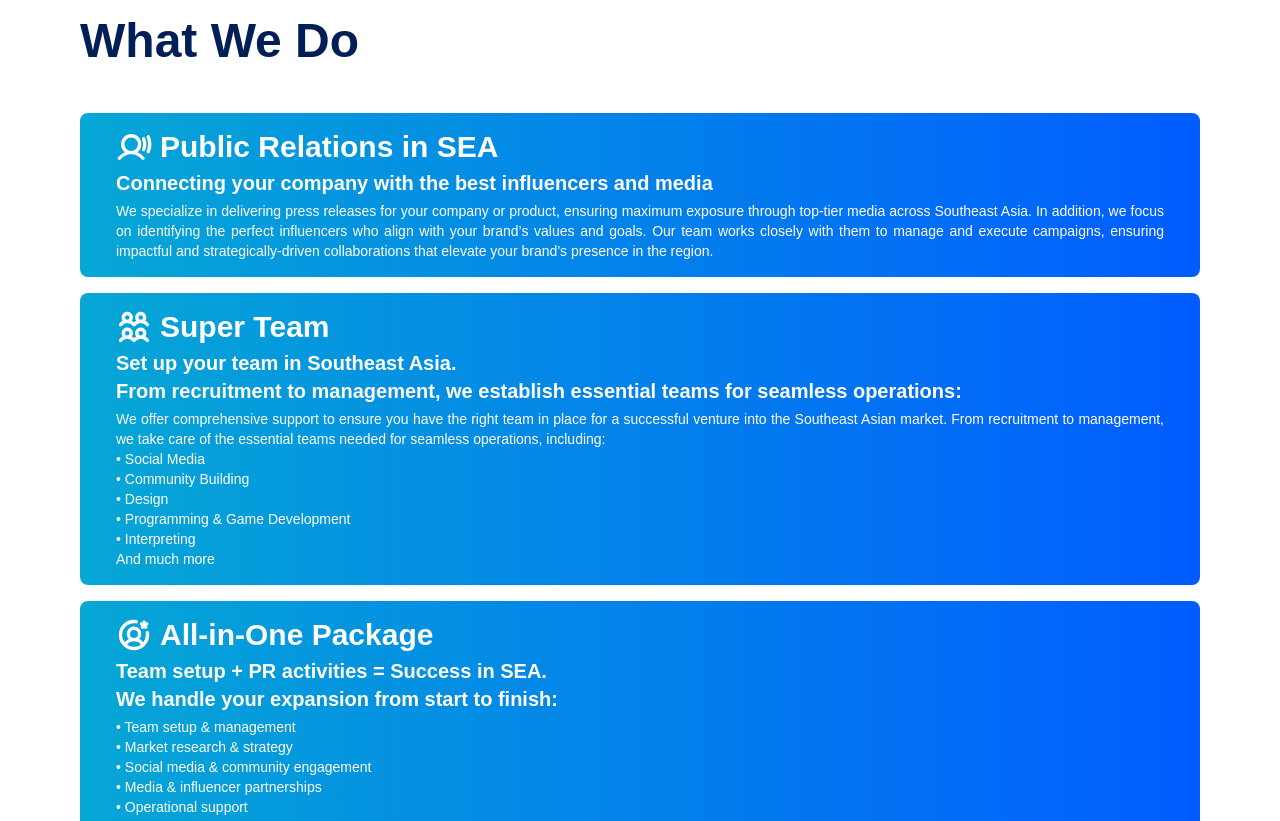
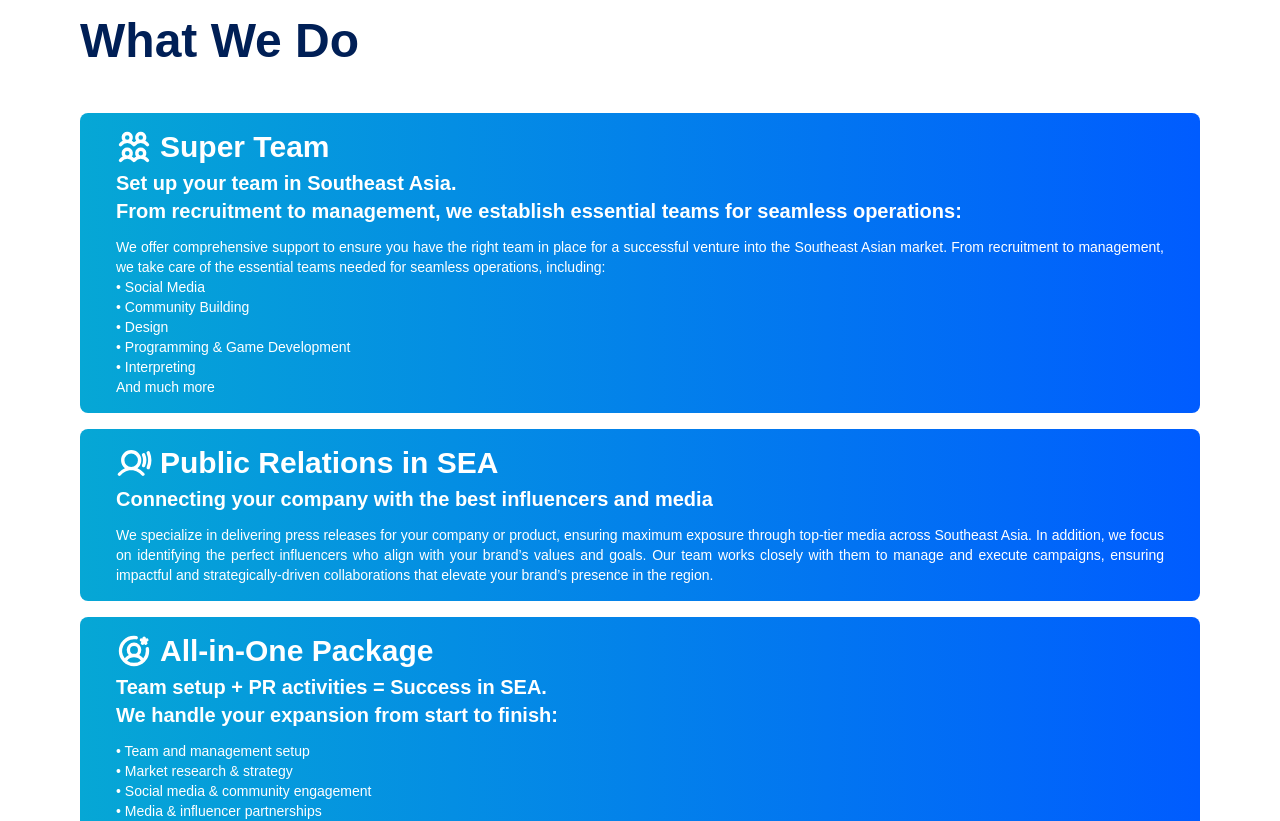
Before and after one commit to AlfinTeguh16/TimSEA-CompanyProfile, a Next.js app: page / in a window 1280 px wide. Shown: the part 980-1801 px from the top of the page. Built offline with nearby package versions, Linux system fonts and the light colour scheme; no server answers; the database is empty.

Commit message:
feat: change text in service

```diff
--- a/src/app/components/homePage/services.tsx
+++ b/src/app/components/homePage/services.tsx
@@ -15,10 +15,10 @@ const ServiceCard: React.FC<ServiceCardProps> = ({ icon: Icon, title, subtitle,
             <div className="p-4 h-full bg-gradient-to-l to-cerulean-500 from-blue-ribbon-500 transition-all ease-out duration-500 rounded-lg hover:z-20 hover:scale-105 hover:shadow-xl">
                 <div>
                     <span className="flex flex-row pl-5 align-middle">
-                        <Icon className="text-white text-xl md:text-4xl mr-2" />
-                        <p className="text-white font-bold text-base md:text-2xl xl:text-3xl">{title}</p>
+                        <Icon className="text-white text-2xl md:text-4xl mr-2" />
+                        <p className="text-white font-bold text-xl md:text-2xl xl:text-3xl">{title}</p>
                     </span>
-                    <p className="text-white font-semibold text-base md:text-xl px-5 py-1">{subtitle}</p>
+                    <p className="text-white leading-tight font-semibold text-base md:text-xl px-5 py-1 mb-2">{subtitle}</p>
                     <p className="text-white text-xs md:text-sm xl:text-md text-justify px-5">{description}</p>
                 </div>
             </div>
@@ -32,14 +32,7 @@ const Services: React.FC = () => {
             <div>
                 <h1 className="px-4 md:px-20 xl:px-20 font-bold text-text-color-navy text-3xl xl:text-5xl my-10">What We Do</h1>
                 <section className="px-4 md:px-20 xl:px-20 h-full flex flex-col md:gap-x-8">
-                    <ServiceCard
-                        icon={PiUserSoundBold}
-                        title="Public Relations in SEA"
-                        subtitle="Connecting your company with the best influencers and media"
-                        description="We specialize in delivering press releases for your company or product, ensuring maximum exposure through top-tier media across Southeast Asia. In addition, we focus on identifying the perfect influencers who align with your brand’s values and goals. Our team works closely with them to manage and execute campaigns, ensuring impactful and strategically-driven collaborations that elevate your brand’s presence in the region."
-
-                    />
-                    <ServiceCard
+                <ServiceCard
                         icon={PiUsersFourBold}
                         title="Super Team"
                         subtitle={
@@ -60,6 +53,14 @@ const Services: React.FC = () => {
                         }
                     />
                     <ServiceCard
+                        icon={PiUserSoundBold}
+                        title="Public Relations in SEA"
+                        subtitle="Connecting your company with the best influencers and media"
+                        description="We specialize in delivering press releases for your company or product, ensuring maximum exposure through top-tier media across Southeast Asia. In addition, we focus on identifying the perfect influencers who align with your brand’s values and goals. Our team works closely with them to manage and execute campaigns, ensuring impactful and strategically-driven collaborations that elevate your brand’s presence in the region."
+
+                    />
+
+                    <ServiceCard
                         icon={PiUserCircleGearBold}
                         title="All-in-One Package"
                         subtitle={
@@ -68,7 +69,7 @@ const Services: React.FC = () => {
                         description={
                             <>
                                 <span className="flex flex-col">
-                                    <span>• Team setup & management</span>
+                                    <span>• Team and management setup</span>
                                     <span>• Market research & strategy</span>
                                     <span>• Social media & community engagement</span>
                                     <span>• Media & influencer partnerships</span>
```
